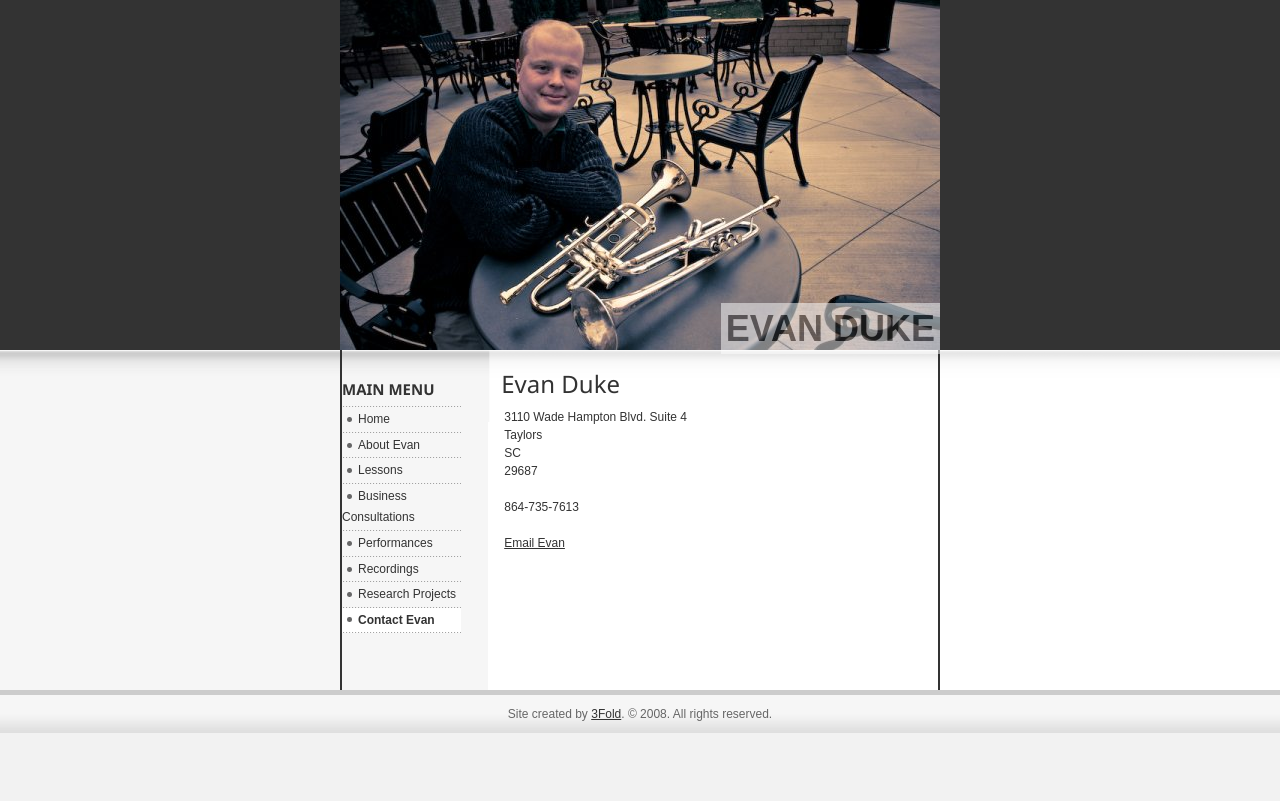
After one commit to hnduke/evanduke, a Flask app: page /contact in a window 1280 px wide. The commit adds this page. Run offline with Flask 2, Linux system fonts and the light colour scheme.

Commit message:
Add contact page

```diff
--- a/app.py
+++ b/app.py
@@ -38,5 +38,10 @@ def research():
     return render_template('research.html')
 
 
+@app.route('/contact')
+def contact():
+    return render_template('contact.html')
+
+
 if __name__ == '__main__':
     app.run()
--- a/templates/about.html
+++ b/templates/about.html
@@ -128,7 +128,7 @@ var excludeModules='38';
 		<div id="ja-col1">
 					<div class="moduletable_menu">
 					<h3>Main Menu</h3>
-					<ul class="menu"><li class="item1"><a href="{{ url_for('index') }}"><span>Home</span></a></li><li id="current" class="active item2"><a href="{{ url_for('about') }}"><span>About Evan</span></a></li><li class="item3"><a href="{{ url_for('lessons') }}"><span>Lessons</span></a></li><li class="item4"><a href="{{ url_for('business') }}"><span>Business Consultations</span></a></li><li class="item5"><a href="{{ url_for('performances') }}"><span>Performances</span></a></li><li class="item6"><a href="{{ url_for('recordings') }}"><span>Recordings</span></a></li><li class="item8"><a href="{{ url_for('research') }}"><span>Research Projects</span></a></li><li class="item7"><a href="/contact.html"><span>Contact Evan</span></a></li></ul>		</div>
+					<ul class="menu"><li class="item1"><a href="{{ url_for('index') }}"><span>Home</span></a></li><li id="current" class="active item2"><a href="{{ url_for('about') }}"><span>About Evan</span></a></li><li class="item3"><a href="{{ url_for('lessons') }}"><span>Lessons</span></a></li><li class="item4"><a href="{{ url_for('business') }}"><span>Business Consultations</span></a></li><li class="item5"><a href="{{ url_for('performances') }}"><span>Performances</span></a></li><li class="item6"><a href="{{ url_for('recordings') }}"><span>Recordings</span></a></li><li class="item8"><a href="{{ url_for('research') }}"><span>Research Projects</span></a></li><li class="item7"><a href="{{ url_for('contact') }}"><span>Contact Evan</span></a></li></ul>		</div>
 
 		</div><br />
 		<!-- END: LEFT COLUMN -->
--- a/templates/business.html
+++ b/templates/business.html
@@ -140,7 +140,7 @@ var excludeModules='38';
 		<div id="ja-col1">
 					<div class="moduletable_menu">
 					<h3>Main Menu</h3>
-					<ul class="menu"><li class="item1"><a href="{{ url_for('index') }}"><span>Home</span></a></li><li class="item2"><a href="{{ url_for('about') }}"><span>About Evan</span></a></li><li class="item3"><a href="{{ url_for('lessons') }}"><span>Lessons</span></a></li><li id="current" class="active item4"><a href="{{ url_for('business') }}"><span>Business Consultations</span></a></li><li class="item5"><a href="{{ url_for('performances') }}"><span>Performances</span></a></li><li class="item6"><a href="{{ url_for('recordings') }}"><span>Recordings</span></a></li><li class="item8"><a href="{{ url_for('research') }}"><span>Research Projects</span></a></li><li class="item7"><a href="/contact.html"><span>Contact Evan</span></a></li></ul>		</div>
+					<ul class="menu"><li class="item1"><a href="{{ url_for('index') }}"><span>Home</span></a></li><li class="item2"><a href="{{ url_for('about') }}"><span>About Evan</span></a></li><li class="item3"><a href="{{ url_for('lessons') }}"><span>Lessons</span></a></li><li id="current" class="active item4"><a href="{{ url_for('business') }}"><span>Business Consultations</span></a></li><li class="item5"><a href="{{ url_for('performances') }}"><span>Performances</span></a></li><li class="item6"><a href="{{ url_for('recordings') }}"><span>Recordings</span></a></li><li class="item8"><a href="{{ url_for('research') }}"><span>Research Projects</span></a></li><li class="item7"><a href="{{ url_for('contact') }}"><span>Contact Evan</span></a></li></ul>		</div>
 
 		</div><br />
 		<!-- END: LEFT COLUMN -->
--- /dev/null
+++ b/templates/contact.html
@@ -0,0 +1,172 @@
+<!DOCTYPE html PUBLIC "-//W3C//DTD XHTML 1.0 Transitional//EN" "http://www.w3.org/TR/xhtml1/DTD/xhtml1-transitional.dtd">
+<html xmlns="http://www.w3.org/1999/xhtml" xml:lang="en-gb" lang="en-gb">
+   <head>
+      <meta name="google-site-verification" content="Ybkxi4hGfdHNDSvqAZehsbF5joaR13oTzUYcqTPOR0Y" />
+      <meta http-equiv="content-type" content="text/html; charset=utf-8" />
+      <meta name="robots" content="index, follow" />
+      <meta name="keywords" content="Evan, Duke, Trumpet, lessons, French Horn, Beginning Brass, audition, Greenville, SC, South Carolina, Online lessons" />
+      <meta name="description" content="Evan Duke music studio, Greenville, SC, provides private brass instruction to students of all ages and aims for the full development of the student's musical potential." />
+      <meta name="generator" content="Joomla! 1.5 - Open Source Content Management" />
+      <title>Evan Duke</title>
+      <link rel="shortcut icon" href="{{ url_for('static', filename='favicon.ico') }}">
+      <script type="text/javascript" src="{{ url_for('static', filename='js/mootools.js') }}"></script>
+      <link rel="stylesheet" href="{{ url_for('static', filename='css/system.css') }}" type="text/css" />
+      <link rel="stylesheet" href="{{ url_for('static', filename='css/general.css') }}" type="text/css" />
+      <link rel="stylesheet" href="{{ url_for('static', filename='css/template.css') }}" type="text/css" />
+      <script language="javascript" type="text/javascript" src="{{ url_for('static', filename='js/ja.script.js') }}"></script>
+      <script language="javascript" type="text/javascript">
+         var rightCollapseDefault='show';
+         var excludeModules='38';
+      </script>
+      <script language="javascript" type="text/javascript" src="{{ url_for('static', filename='js/ja.rightcol.js') }}"></script>
+      <link rel="stylesheet" href="{{ url_for('static', filename='css/menu.css') }}" type="text/css" />
+      <link rel="stylesheet" href="{{ url_for('static', filename='css/background-style.css') }}" type="text/css" />
+      <link rel="stylesheet" href="{{ url_for('static', filename='css/element-style.css') }}" type="text/css" />
+      <!--[if gte IE 7.0]>
+      <style type="text/css">
+         .clearfix {display: inline-block;}
+      </style>
+      <![endif]-->
+      <style type="text/css">
+         #ja-header,#ja-mainnav,#ja-container,#ja-botsl,#ja-footer {width: 600px;margin: 0 auto;}
+         #ja-wrapper {min-width: 601px;}
+      </style>
+   </head>
+   <body id="bd" class="fs3 Moz" >
+      <a name="Top" id="Top"></a>
+      <div id="ja-wrapper">
+         <!-- BEGIN: HEADER -->
+         <div id="ja-headerwrap">
+            <div id="ja-header" class="clearfix" style="background: url({{ url_for('static', filename='img/h4.jpg') }}) no-repeat top right;">
+               <div class="logo-text">
+                  <a href="/index.php" title="evanduke.com"><span>EVAN DUKE</span></a>
+               </div>
+            </div>
+         </div>
+         <!-- END: HEADER -->
+         <!-- BEGIN: MAIN NAVIGATION -->
+         <!-- END: MAIN NAVIGATION -->
+         <div id="ja-containerwrap-fr">
+            <div id="ja-containerwrap2">
+               <div id="ja-container">
+                  <div id="ja-container2" class="clearfix">
+                     <div id="ja-mainbody-fr" class="clearfix">
+                        <!-- BEGIN: CONTENT -->
+                        <div id="ja-contentwrap">
+                           <div id="ja-content">
+                              <div id="component-contact">
+                                 <table width="100%" cellpadding="0" cellspacing="0" border="0" class="contentpaneopen">
+                                    <tr>
+                                       <td width="100%" class="contentheading">
+                                          Evan Duke
+                                       </td>
+                                    </tr>
+                                    <tr>
+                                       <td>
+                                          <table border="0" width="100%">
+                                             <tr>
+                                                <td></td>
+                                                <td rowspan="2" align="right" valign="top">
+                                                </td>
+                                             </tr>
+                                             <tr>
+                                                <td>
+                                                   <table width="100%" cellpadding="0" cellspacing="0" border="0">
+                                                      <tr>
+                                                         <td rowspan="6" valign="top" width="0" >
+                                                         </td>
+                                                      </tr>
+                                                      <tr>
+                                                         <td valign="top">
+                                                            3110 Wade Hampton Blvd. Suite 4
+                                                         </td>
+                                                      </tr>
+                                                      <tr>
+                                                         <td valign="top">
+                                                            Taylors
+                                                         </td>
+                                                      </tr>
+                                                      <tr>
+                                                         <td valign="top">
+                                                            SC
+                                                         </td>
+                                                      </tr>
+                                                      <tr>
+                                                         <td valign="top">
+                                                            29687
+                                                         </td>
+                                                      </tr>
+                                                   </table>
+                                                   <br />
+                                                   <table width="100%" cellpadding="0" cellspacing="0" border="0">
+                                                      <tr>
+                                                         <td width="0" >
+                                                         </td>
+                                                         <td>
+                                                            864-735-7613
+                                                         </td>
+                                                      </tr>
+                                                   </table>
+                                                    <br />
+                                                    <table width="100%" cellpadding="0" cellspacing="0" border="0">
+                                                        <tr>
+                                                            <td width="0"></td>
+                                                            <td><a href="mailto:trumpeter@evanduke.com">Email Evan</a></td>
+                                                        </tr>
+                                                    </table>
+                                                   <br />
+                                                </td>
+                                             </tr>
+                                          </table>
+                                       </td>
+                                       <td>&nbsp;</td>
+                                    </tr>
+                                    <tr>
+                                       <td></td>
+                                    </tr>
+                                    <tr>
+                                       <td colspan="2">
+                                          <br /><br />
+                                          <br />
+                                       </td>
+                                    </tr>
+                                 </table>
+                              </div>
+                           </div>
+                        </div>
+                        <!-- END: CONTENT -->
+                        <!-- BEGIN: LEFT COLUMN -->
+                        <div id="ja-col1">
+                           <div class="moduletable_menu">
+                              <h3>Main Menu</h3>
+                              <ul class="menu">
+                                 <li class="item1"><a href="{{ url_for('index') }}"><span>Home</span></a></li>
+                                 <li class="item2"><a href="{{ url_for('about') }}"><span>About Evan</span></a></li>
+                                 <li class="item3"><a href="{{ url_for('lessons') }}"><span>Lessons</span></a></li>
+                                 <li class="item4"><a href="{{ url_for('business') }}"><span>Business Consultations</span></a></li>
+                                 <li class="item5"><a href="{{ url_for('performances') }}"><span>Performances</span></a></li>
+                                 <li class="item6"><a href="{{ url_for('recordings') }}"><span>Recordings</span></a></li>
+                                 <li class="item8"><a href="{{ url_for('research') }}"><span>Research Projects</span></a></li>
+                                 <li id="current" class="active item7"><a href="{{ url_for('contact') }}"><span>Contact Evan</span></a></li>
+                              </ul>
+                           </div>
+                        </div>
+                        <br />
+                        <!-- END: LEFT COLUMN -->
+                     </div>
+                  </div>
+               </div>
+            </div>
+         </div>
+         <!-- BEGIN: FOOTER -->
+         <div id="ja-footerwrap">
+            <div id="ja-footer" class="clearfix">
+               <div>
+                  <div align="center">Site created by <a href="https://3fold.agency" target="_blank">3Fold</a>. &copy; 2008. All rights reserved.<br /></div>
+               </div>
+            </div>
+         </div>
+         <!-- END: FOOTER -->
+      </div>
+   </body>
+</html>
--- a/templates/index.html
+++ b/templates/index.html
@@ -183,7 +183,7 @@ var excludeModules='38';
 		<div id="ja-col1">
 					<div class="moduletable_menu">
 					<h3>Main Menu</h3>
-					<ul class="menu"><li id="current" class="active item1"><a href="{{ url_for('index') }}"><span>Home</span></a></li><li class="item2"><a href="{{ url_for('about') }}"><span>About Evan</span></a></li><li class="item3"><a href="{{ url_for('lessons') }}"><span>Lessons</span></a></li><li class="item4"><a href="{{ url_for('business') }}"><span>Business Consultations</span></a></li><li class="item5"><a href="{{ url_for('performances') }}"><span>Performances</span></a></li><li class="item6"><a href="{{ url_for('recordings') }}"><span>Recordings</span></a></li><li class="item8"><a href="{{ url_for('research') }}"><span>Research Projects</span></a></li><li class="item7"><a href="/contact.html"><span>Contact Evan</span></a></li></ul>		</div>
+					<ul class="menu"><li id="current" class="active item1"><a href="{{ url_for('index') }}"><span>Home</span></a></li><li class="item2"><a href="{{ url_for('about') }}"><span>About Evan</span></a></li><li class="item3"><a href="{{ url_for('lessons') }}"><span>Lessons</span></a></li><li class="item4"><a href="{{ url_for('business') }}"><span>Business Consultations</span></a></li><li class="item5"><a href="{{ url_for('performances') }}"><span>Performances</span></a></li><li class="item6"><a href="{{ url_for('recordings') }}"><span>Recordings</span></a></li><li class="item8"><a href="{{ url_for('research') }}"><span>Research Projects</span></a></li><li class="item7"><a href="{{ url_for('contact') }}"><span>Contact Evan</span></a></li></ul>		</div>
 
 		</div><br />
 		<!-- END: LEFT COLUMN -->
--- a/templates/lessons.html
+++ b/templates/lessons.html
@@ -228,7 +228,7 @@ var excludeModules='38';
 		<div id="ja-col1">
 					<div class="moduletable_menu">
 					<h3>Main Menu</h3>
-					<ul class="menu"><li class="item1"><a href="{{ url_for('index') }}"><span>Home</span></a></li><li class="item2"><a href="{{ url_for('about') }}"><span>About Evan</span></a></li><li id="current" class="active item3"><a href="{{ url_for('lessons') }}"><span>Lessons</span></a></li><li class="item4"><a href="{{ url_for('business') }}"><span>Business Consultations</span></a></li><li class="item5"><a href="{{ url_for('performances') }}"><span>Performances</span></a></li><li class="item6"><a href="{{ url_for('recordings') }}"><span>Recordings</span></a></li><li class="item8"><a href="{{ url_for('research') }}"><span>Research Projects</span></a></li><li class="item7"><a href="/contact.html"><span>Contact Evan</span></a></li></ul>		</div>
+					<ul class="menu"><li class="item1"><a href="{{ url_for('index') }}"><span>Home</span></a></li><li class="item2"><a href="{{ url_for('about') }}"><span>About Evan</span></a></li><li id="current" class="active item3"><a href="{{ url_for('lessons') }}"><span>Lessons</span></a></li><li class="item4"><a href="{{ url_for('business') }}"><span>Business Consultations</span></a></li><li class="item5"><a href="{{ url_for('performances') }}"><span>Performances</span></a></li><li class="item6"><a href="{{ url_for('recordings') }}"><span>Recordings</span></a></li><li class="item8"><a href="{{ url_for('research') }}"><span>Research Projects</span></a></li><li class="item7"><a href="{{ url_for('contact') }}"><span>Contact Evan</span></a></li></ul>		</div>
 
 		</div><br />
 		<!-- END: LEFT COLUMN -->
--- a/templates/performances.html
+++ b/templates/performances.html
@@ -151,7 +151,7 @@ var excludeModules='38';
 		<div id="ja-col1">
 					<div class="moduletable_menu">
 					<h3>Main Menu</h3>
-					<ul class="menu"><li id="current" class="item1"><a href="{{ url_for('index') }}"><span>Home</span></a></li><li class="item2"><a href="{{ url_for('about') }}"><span>About Evan</span></a></li><li class="item3"><a href="{{ url_for('lessons') }}"><span>Lessons</span></a></li><li class="item4"><a href="{{ url_for('business') }}"><span>Business Consultations</span></a></li><li class="active item5"><a href="{{ url_for('performances') }}"><span>Performances</span></a></li><li class="item6"><a href="{{ url_for('recordings') }}"><span>Recordings</span></a></li><li class="item8"><a href="{{ url_for('research') }}"><span>Research Projects</span></a></li><li class="item7"><a href="/contact.html"><span>Contact Evan</span></a></li></ul>		</div>
+					<ul class="menu"><li id="current" class="item1"><a href="{{ url_for('index') }}"><span>Home</span></a></li><li class="item2"><a href="{{ url_for('about') }}"><span>About Evan</span></a></li><li class="item3"><a href="{{ url_for('lessons') }}"><span>Lessons</span></a></li><li class="item4"><a href="{{ url_for('business') }}"><span>Business Consultations</span></a></li><li class="active item5"><a href="{{ url_for('performances') }}"><span>Performances</span></a></li><li class="item6"><a href="{{ url_for('recordings') }}"><span>Recordings</span></a></li><li class="item8"><a href="{{ url_for('research') }}"><span>Research Projects</span></a></li><li class="item7"><a href="{{ url_for('contact') }}"><span>Contact Evan</span></a></li></ul>		</div>
 
 		</div><br />
 		<!-- END: LEFT COLUMN -->
--- a/templates/recordings.html
+++ b/templates/recordings.html
@@ -129,7 +129,7 @@ var excludeModules='38';
 		<div id="ja-col1">
 					<div class="moduletable_menu">
 					<h3>Main Menu</h3>
-					<ul class="menu"><li class="item1"><a href="{{ url_for('index') }}"><span>Home</span></a></li><li class="item2"><a href="{{ url_for('about') }}"><span>About Evan</span></a></li><li class="item3"><a href="{{ url_for('lessons') }}"><span>Lessons</span></a></li><li class="item4"><a href="{{ url_for('business') }}"><span>Business Consultations</span></a></li><li class="item5"><a href="{{ url_for('performances') }}"><span>Performances</span></a></li><li id="current" class="active item6"><a href="{{ url_for('recordings') }}"><span>Recordings</span></a></li><li class="item8"><a href="{{ url_for('research') }}"><span>Research Projects</span></a></li><li class="item7"><a href="/contact.html"><span>Contact Evan</span></a></li></ul>		</div>
+					<ul class="menu"><li class="item1"><a href="{{ url_for('index') }}"><span>Home</span></a></li><li class="item2"><a href="{{ url_for('about') }}"><span>About Evan</span></a></li><li class="item3"><a href="{{ url_for('lessons') }}"><span>Lessons</span></a></li><li class="item4"><a href="{{ url_for('business') }}"><span>Business Consultations</span></a></li><li class="item5"><a href="{{ url_for('performances') }}"><span>Performances</span></a></li><li id="current" class="active item6"><a href="{{ url_for('recordings') }}"><span>Recordings</span></a></li><li class="item8"><a href="{{ url_for('research') }}"><span>Research Projects</span></a></li><li class="item7"><a href="{{ url_for('contact') }}"><span>Contact Evan</span></a></li></ul>		</div>
 
 		</div><br />
 		<!-- END: LEFT COLUMN -->
--- a/templates/research.html
+++ b/templates/research.html
@@ -581,7 +581,7 @@ Honors and Major Performing Opportunities:</p>
 <p>September 2013 � Present</p>
 <p style="padding-left: 30px;">? Assist with publicity</p>
 <p style="padding-left: 30px;">? Help facilitate community relations</p>
-</p></div>
+</div>
 
 	<span class="modifydate">
 		Last Updated on Friday, 06 May 2016 04:37	</span>
@@ -614,7 +614,7 @@ Honors and Major Performing Opportunities:</p>
 		<div id="ja-col1">
 					<div class="moduletable_menu">
 					<h3>Main Menu</h3>
-					<ul class="menu"><li class="item1"><a href="{{ url_for('index') }}"><span>Home</span></a></li><li class="item2"><a href="{{ url_for('about') }}"><span>About Evan</span></a></li><li class="item3"><a href="{{ url_for('lessons') }}"><span>Lessons</span></a></li><li class="item4"><a href="{{ url_for('business') }}"><span>Business Consultations</span></a></li><li class="item5"><a href="{{ url_for('performances') }}"><span>Performances</span></a></li><li class="item6"><a href="{{ url_for('recordings') }}"><span>Recordings</span></a></li><li id="current" class="active item8"><a href="{{ url_for('research') }}"><span>Research Projects</span></a></li><li class="item7"><a href="/contact.html"><span>Contact Evan</span></a></li></ul>		</div>
+					<ul class="menu"><li class="item1"><a href="{{ url_for('index') }}"><span>Home</span></a></li><li class="item2"><a href="{{ url_for('about') }}"><span>About Evan</span></a></li><li class="item3"><a href="{{ url_for('lessons') }}"><span>Lessons</span></a></li><li class="item4"><a href="{{ url_for('business') }}"><span>Business Consultations</span></a></li><li class="item5"><a href="{{ url_for('performances') }}"><span>Performances</span></a></li><li class="item6"><a href="{{ url_for('recordings') }}"><span>Recordings</span></a></li><li id="current" class="active item8"><a href="{{ url_for('research') }}"><span>Research Projects</span></a></li><li class="item7"><a href="{{ url_for('contact') }}"><span>Contact Evan</span></a></li></ul>		</div>
 
 		</div><br />
 		<!-- END: LEFT COLUMN -->
```
